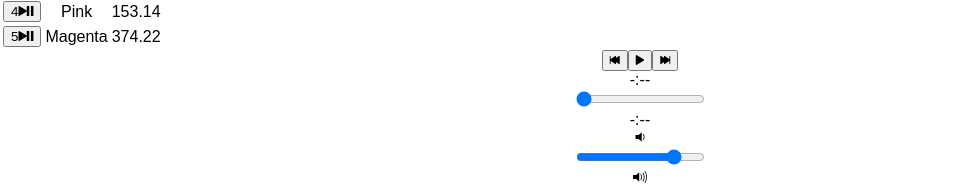
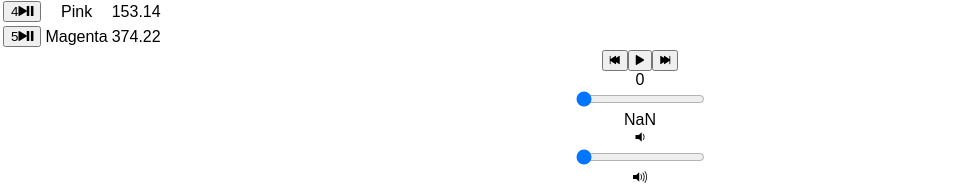
Before and after one commit to Wolferinesda/react-bloc-jams, a React (Create React App) app: page /album/the-colors in a window 1280 px wide. Shown: the part 865-1049 px from the top of the page, without its empty margins (0-980 px from the left). Built offline with nearby package versions, Linux system fonts and the light colour scheme.

Commit message:
Added a song duration bar that tracks how far along you are in a song and allows you to skip to any point in the song. Also adding a volume bar.

```diff
--- a/src/components/Album.js
+++ b/src/components/Album.js
@@ -12,6 +12,10 @@
     this.state = {
       album: album,
       currentSong: album.songs[0],
+      currentTime: 0,
+      duration: album.songs[0].duration,
+      currentVolume: 80,
+      maxVolume: 100,
       isPlaying: false
     };
 
@@ -34,13 +38,42 @@
     this.setState( { currentSong: song } );
   }
 
+  componentDidMount() {
+    this.eventListeners = {
+      timeupdate: e => {
+        this.setState({ currentTime: this.audioElement.currentTime });
+      },
+      durationchange: e => {
+        this.setState({ duration: this.audioElement.duration });
+      },
+      volumeupdate: e => {
+        this.setState({ currentVolume: this.audioElement.currentVolume });
+      },
+      volumechange: e => {
+        this.setState({ maxVolume: this.audioElement.maxVolume });
+      }
+    };
+    this.audioElement.addEventListener('timeupdate', this.eventListeners.timeupdate);
+    this.audioElement.addEventListener('durationchange', this.eventListeners.durationchange);
+    this.audioElement.addEventListener('volumeupdate', this.eventListeners.volumeupdate);
+    this.audioElement.addEventListener('volumechange', this.eventListeners.volumechange);
+  }
+
+  componentWillUnmount() {
+    this.audioElement.src = null;
+    this.audioElement.removeEventListener('timeupdate', this.eventListeners.timeupdate);
+    this.audioElement.removeEventListener('durationchange', this.eventListeners.durationchange);
+    this.audioElement.removeEventListener('volumeupdate', this.eventListeners.volumeupdate);
+    this.audioElement.removeEventListener('volumechange', this.eventListeners.volumechange);
+  }
+
   handleSongClick(song) {
     const isSameSong = this.state.currentSong === song;
-    if (this.state.currentSong && isSameSong) {
-      this.pause();
+    if (this.state.isPlaying && isSameSong) {
+      this.pause(song);
     } else {
-      if (!isSameSong) {this.setSong(song);}
-      this.play();
+      if (!isSameSong) { this.setSong(song) }
+      this.play(song);
     }
   }
 
@@ -60,11 +93,23 @@
     this.play(newSong);
   }
 
+handleTimeChange(e) {
+  const newTime = this.audioElement.duration * e.target.value;
+  this.audioElement.currentTime = newTime;
+  this.setState({ currentTime: newTime });
+}
+
+handleVolumeChange(f) {
+  const newVolume = this.audioElement.maxVolume * f.target.value;
+  this.audioElement.currentVolume = newVolume;
+  this.setState({ currentVolume: newVolume });
+}
+
   render() {
     return (
       <section className="album">
         <section id="album-info">
-          <img id="album-cover-art" src={this.state.album.albumCover} />
+          <img id="album-cover-art" alt="album cover" src={this.state.album.albumCover} />
           <div className="album-details">
             <h1 id="album-title">{this.state.album.title}</h1>
             <h2 className="artist">{this.state.album.artist}</h2>
@@ -82,9 +127,9 @@
               <tr className="song" key={index} onClick={() => this.handleSongClick(song)} >
                 <td>
                   <button>
-                    <span class="song-number">{index + 1}</span>
-                    <span class="ion-play"></span>
-                    <span class="ion-pause"></span>
+                    <span className="song-number">{index + 1}</span>
+                    <span className="ion-play"></span>
+                    <span className="ion-pause"></span>
                   </button>
                 </td>
                 <td> {song.title} </td>
@@ -96,9 +141,15 @@
         <PlayerBar
           isPlaying={this.state.isPlaying}
           currentSong={this.state.currentSong}
+          currentTime={this.audioElement.currentTime}
+          duration={this.audioElement.duration}
+          currentVolume={this.audioElement.currentVolume}
+          maxVolume={this.audioElement.maxVolume}
           handleSongClick={() => this.handleSongClick(this.state.currentSong)}
           handlePrevClick={() => this.handlePrevClick()}
           handleNextClick={() => this.handleNextClick()}
+          handleTimeChange={(e) => this.handleTimeChange(e)}
+          handleVolumeChange={(e) => this.handleVolumeChange(e)}
         />
       </section>
     );
--- a/src/components/PlayerBar.js
+++ b/src/components/PlayerBar.js
@@ -16,14 +16,30 @@
           </button>
         </section>
         <section id="time-control">
-          <div className="current-time">-:--</div>
-          <input type="range" className="seek-bar" value="0" />
-          <div className="total-time">-:--</div>
+          <div className="current-time">{this.props.currentTime}</div>
+          <input
+            type="range"
+            className="seek-bar"
+            value={(this.props.currentTime / this.props.duration) || 0}
+            max="1"
+            min="0"
+            step="0.01"
+            onChange={this.props.handleTimeChange}
+          />
+          <div className="total-time">{this.props.duration}</div>
         </section>
         <section id="volume-control">
-          <div className="icon ion-volume-low"></div>
-          <input type="range" className="seek-bar" value="80" />
-          <div className="icon ion-volume-high"></div>
+          <div className="icon ion-volume-low">{this.props.currentVolume}</div>
+          <input
+            type="range"
+            className="seek-bar"
+            value={(this.props.currentVolume / this.props.maxVolume) || 0}
+            max= "1"
+            min= "0"
+            step="0.01"
+            onChange={this.props.handleVolumeChange}
+          />
+          <div className="icon ion-volume-high">{this.props.maxVolume}</div>
         </section>
       </section>
     );
```
